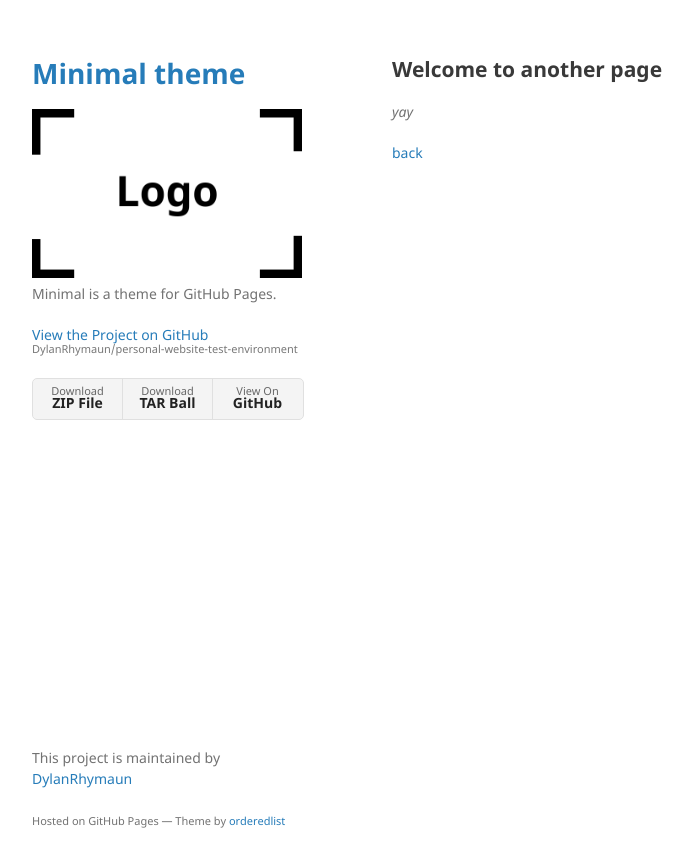
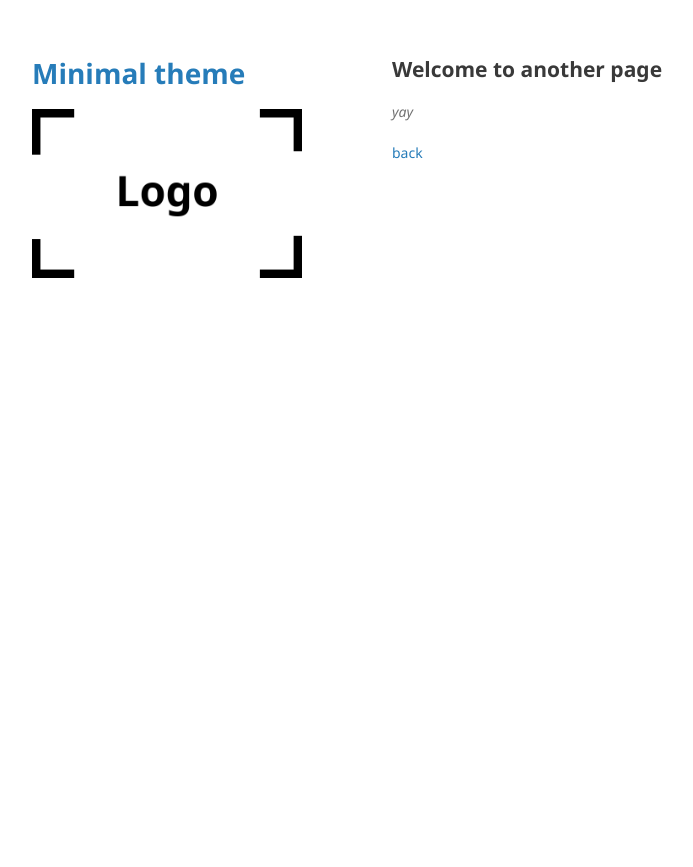
Before and after one commit to DylanRhymaun/personal-website-test-environment, a Jekyll site: the page built from another-page.md, in a window 1280 px wide. Shown: the top 867 px of the page, without its empty margins (178-871 px from the left). Built offline with Jekyll 4.4.1, drawn with Linux system fonts in a browser that asks for light colours; our own code applies the rules of GitHub Pages for plain Markdown files.

Commit message:
Fresh canvas within minimal skeleton

```diff
--- a/_layouts/default.html
+++ b/_layouts/default.html
@@ -16,39 +16,17 @@
     <div class="wrapper">
       <header>
         <h1><a href="{{ "/" | absolute_url }}">{{ site.title | default: site.github.repository_name }}</a></h1>
-
         {% if site.logo %}
           <img src="{{site.logo | relative_url}}" alt="Logo" />
         {% endif %}
+      </header>
 
-        <p>{{ site.description | default: site.github.project_tagline }}</p>
+      <section>
+      {{ content }}
+      </section>
 
-        {% if site.github.is_project_page %}
-        <p class="view"><a href="{{ site.github.repository_url }}">View the Project on GitHub <small>{{ site.github.repository_nwo }}</small></a></p>
-        {% endif %}
+      <footer>
 
-        {% if site.github.is_user_page %}
-        <p class="view"><a href="{{ site.github.owner_url }}">View My GitHub Profile</a></p>
-        {% endif %}
-
-        {% if site.show_downloads %}
-        <ul class="downloads">
-          <li><a href="{{ site.github.zip_url }}">Download <strong>ZIP File</strong></a></li>
-          <li><a href="{{ site.github.tar_url }}">Download <strong>TAR Ball</strong></a></li>
-          <li><a href="{{ site.github.repository_url }}">View On <strong>GitHub</strong></a></li>
-        </ul>
-        {% endif %}
-      </header>
-      <section>
-
-      {{ content }}
-
-      </section>
-      <footer>
-        {% if site.github.is_project_page %}
-        <p>This project is maintained by <a href="{{ site.github.owner_url }}">{{ site.github.owner_name }}</a></p>
-        {% endif %}
-        <p><small>Hosted on GitHub Pages &mdash; Theme by <a href="https://github.com/orderedlist">orderedlist</a></small></p>
       </footer>
     </div>
     <script src="{{ "/assets/js/scale.fix.js" | relative_url }}"></script>
```
Also changed, not shown: index.md (+17 -119 lines).
